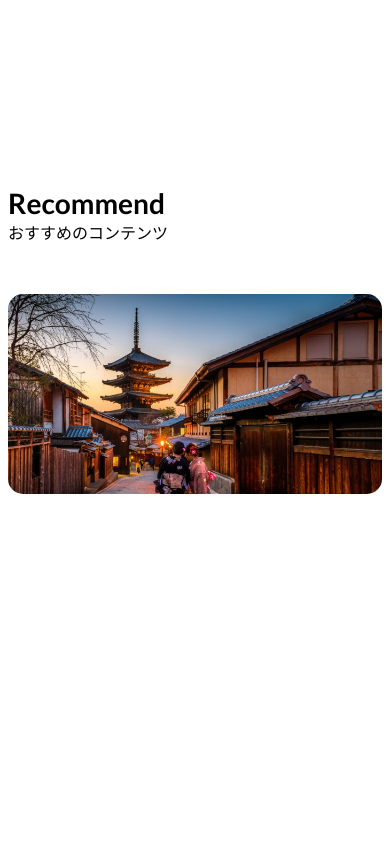
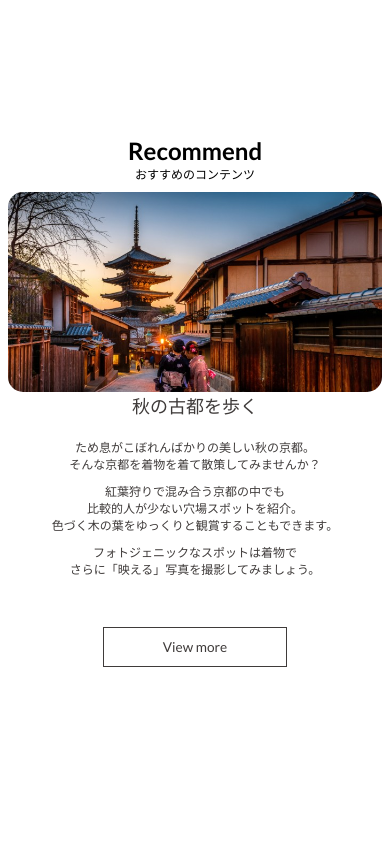
Before and after one commit to kiichirokataoka/grace, a plain HTML site: page index.html in a window 390 px wide. Shown: the part 2860-3704 px from the top of the page. Drawn offline with Linux system fonts and the light colour scheme.

Commit message:
Add files via upload

```diff
--- a/stylesheet.css
+++ b/stylesheet.css
@@ -945,56 +945,67 @@ article {
 
 /* recommend */
 .recommend {
-  margin: 100px auto;
+  margin: 50px auto;
   height: 800px;
 }
 
 .recommend h1 {
   margin-bottom: 0;
+  font-size: 24px;
+  text-align: center;
 /*  background-color: #f3c1f2; */
 }
 
+.recommend p {
+  text-align: center;
+  font-size: 12px;
+}
+
+
+
+
 .recommend-contents {
-  position: relative;
-  padding: 50px 0;
+  padding: 10px 0;
 }
 
 .recommend-square {
-  position: absolute;
-  width: 500px;
-  height: 500px;
-  left: 540px;
-  top: 250px;
-  border-radius: 15px;
-  background-color: #ffffff;
-  opacity: 0.8;
+  width: initial;
+  height: initial;
+  left: initial;
+  top: initial;
+  border-radius: initial;
+  background-color: initial;
+  opacity: initial;
+}
+
+.recommend-copy {
+  text-align: center;
+  top: 200px;
 }
 
 .recommend-copy span {
-  position: relative;
-  left: 620px;
-  top: 250px;
-  font-size: 36px;
+  left: 0px;
+  top: 200px;
+  font-size: 18px;
   color: #3F3B3A;
 }
 
 .recommend-copy p {
-  position: relative;
-  left: 620px;
-  top: 320px;
+  left: 0px;
+  top: 220px;
   margin-bottom: 10px;
-  font-size: 16px;
+  font-size: 12px;
   color: #3F3B3A;
 }
 
 /* btn css */
 
 .recommend-btn {
+  margin: 0 auto;
 	display: block;
-	position: relative;
 	width: 160px;
-  left: 620px;
-  top: 370px;
+  left: 0px;
+  top: 260px;
 	padding: 0.8em;
 	text-align: center;
 	text-decoration: none;
```
